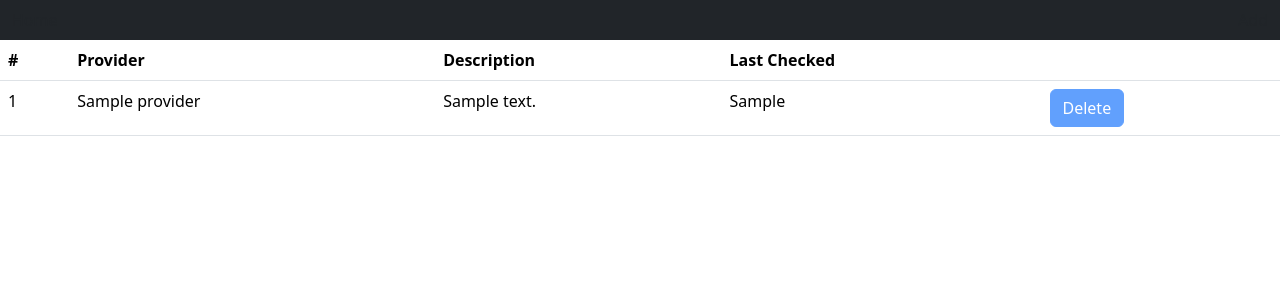
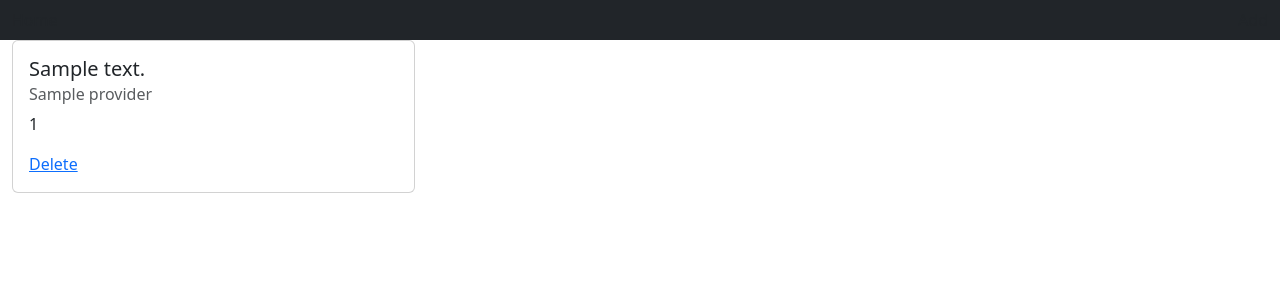
Before and after one commit to bentastic27/package-tracker, a Flask app: template templates/index.html in a window 1280 px wide. Shown: the top 300 px of the page. Run offline with Flask 3, Linux system fonts and the light colour scheme; the template is opened without the code that fills it: most values are stand-ins (such as "Sample title", 1, 10 or a date in 2020); some libraries are stand-ins or nearby versions.

Commit message:
add dockerfile and some formatting

```diff
--- a/app.py
+++ b/app.py
@@ -3,10 +3,9 @@ from flask_wtf import FlaskForm
 from wtforms import StringField, validators, SelectMultipleField, SubmitField
 from flask_bootstrap import Bootstrap5
 import datetime
-import json
 import valkey
 import os
-import requests
+# import requests
 
 
 app = Flask(__name__)
@@ -17,6 +16,9 @@ app.config['SECRET_KEY'] = os.urandom(32)
 
 valid_providers = ['usps', 'ups', 'fedex']
 
+valkey_host = os.environ.get("VALKEY_HOST", "127.0.0.1")
+valkey_port = int(os.environ.get("VALKEY_PORT", "6379"))
+
 
 class AddTrackingForm(FlaskForm):
   provider = SelectMultipleField(label="Provider", choices=valid_providers, validators=[validators.DataRequired()])
@@ -24,49 +26,50 @@ class AddTrackingForm(FlaskForm):
   description = StringField(label="Description", validators=[validators.DataRequired()])
   submit = SubmitField(label="Add Tracking")
 
-
-def usps_get_token():
-  return requests.post(
-    url="https://apis.usps.com/oauth2/v3/token",
-    data={
-      "client_id": os.environ.get("USPS_KEY"),
-      "client_secret": os.environ.get("USPS_SECRET"),
-      "grant_type": "client_credentials",
-      "scope": "tracking"
-    }
-  ).json()['access_token']
+## TODO: get this rippin once I get the usps api
+# def usps_get_token():
+#   return requests.post(
+#     url="https://apis.usps.com/oauth2/v3/token",
+#     data={
+#       "client_id": os.environ.get("USPS_KEY"),
+#       "client_secret": os.environ.get("USPS_SECRET"),
+#       "grant_type": "client_credentials",
+#       "scope": "tracking"
+#     }
+#   ).json()['access_token']
 
 
-def usps_get_tracking(tracking_id, token):
-  return requests.post(
-    url="https://apis.usps.com/tracking/v3r2/tracking",
-    headers={
-      "accept": "application/json",
-      "authorization": "Bearer " + token
-    },
-    data={
-      "trackingNumber": tracking_id
-    }
-  ).json()
+# def usps_get_tracking(tracking_id, token):
+#   return requests.post(
+#     url="https://apis.usps.com/tracking/v3r2/tracking",
+#     headers={
+#       "accept": "application/json",
+#       "authorization": "Bearer " + token
+#     },
+#     data={
+#       "trackingNumber": tracking_id
+#     }
+#   ).json()
+
 
 def valkey_get_connection(host: str, port: int):
   return valkey.Valkey(host=host, port=port, db=0, decode_responses=True)
 
 
 def valkey_add_tracking(tracking_id: str, provider: str, description: str):
-  r = valkey_get_connection(host='127.0.0.1', port=6379)
+  r = valkey_get_connection(host=valkey_host, port=valkey_port)
   r.hset(name=tracking_id, mapping={'provider': provider, 'description': description, 'last_checked': str(datetime.datetime.now)})
   r.quit()
 
 
 def valkey_delete_tracking(tracking_id: str):
-  r = valkey_get_connection(host='127.0.0.1', port=6379)
+  r = valkey_get_connection(host=valkey_host, port=valkey_port)
   r.delete(tracking_id)
   r.quit()
 
 
 def valkey_get_all_trackings():
-  r = valkey_get_connection(host='127.0.0.1', port=6379)
+  r = valkey_get_connection(host=valkey_host, port=valkey_port)
   trackings = []
   for key in r.keys():
     t = r.hgetall(key)
--- a/templates/add.html
+++ b/templates/add.html
@@ -1,5 +1,7 @@
 {% extends 'base.html' %}
 {% block content %}
-{% from 'bootstrap5/form.html' import render_form %}
-{{ render_form(form) }}
+<div class="container-sm">
+  {% from 'bootstrap5/form.html' import render_form %}
+  {{ render_form(form) }}
+</div>
 {% endblock %}
--- a/templates/base.html
+++ b/templates/base.html
@@ -15,7 +15,9 @@
           {{ render_nav_item('add', 'Add') }}
       </div>
   </nav>
+  <div class="container-fluid">
   {% block content %}{% endblock %}
+  </div>
   {{ bootstrap.load_js() }}
   </body>
 </html>
--- a/templates/index.html
+++ b/templates/index.html
@@ -1,25 +1,22 @@
 {% extends 'base.html' %}
 {% block content %}
-<table class="table">
-  <thead>
-    <tr>
-      <th scope="col">#</th>
-      <th scope="col">Provider</th>
-      <th scope="col">Description</th>
-      <th scope="col">Last Checked</th>
-      <th scope="col"></th>
-    </tr>
-  </thead>
-  <tbody>
-    {% for tracking in trackings %}
-    <tr>
-      <td>{{ tracking['id'] }}</td>
-      <td>{{ tracking['provider'] }}</td>
-      <td>{{ tracking['description'] }}</td>
-      <td>{{ tracking['last_checked'] }}</td>
-      <td><a href="/delete/{{ tracking['id'] }}"><button type="button" class="btn btn-primary" disabled>Delete</button></a></td>
-    </tr>
-    {% endfor %}
-  </tbody>
-</table>
+<div class="row row-cols-1 row-cols-md-3 g-4">
+  {% for tracking in trackings %}
+  <div class="col">
+    <div class="card">
+      <div class="card-body">
+        <h5 class="card-title">{{ tracking['description'] }}</h5>
+        <h6 class="card-subtitle mb-2 text-body-secondary">{{ tracking['provider'] }}</h6>
+        <p class="card-text">{{ tracking['id'] }}</p>
+        {% if tracking['provider'] == "usps" %}
+        <a href="https://tools.usps.com/go/TrackConfirmAction?qtc_tLabels1={{ tracking['id'] }}" class="card-link" target="_blank">USPS Link</a>
+        {% elif tracking['provider'] == "fedex" %}
+        <a href="https://www.fedex.com/fedextrack/?trknbr={{ tracking['id'] }}" class="card-link" target="_blank">FedEx Link</a>
+        {% endif %}
+        <a href="/delete/{{ tracking['id'] }}" class="card-link">Delete</a>
+      </div>
+    </div>
+  </div>
+  {% endfor %}
+</div>
 {% endblock %}
```
Also changed, not shown: requirements.txt (added, +19 -0 lines), 1 other file.
